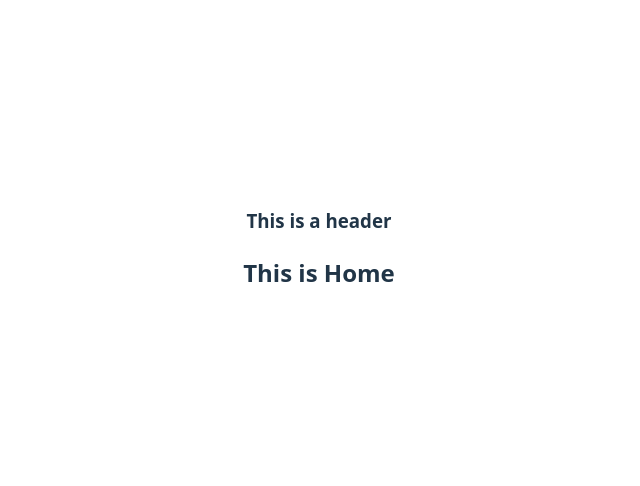
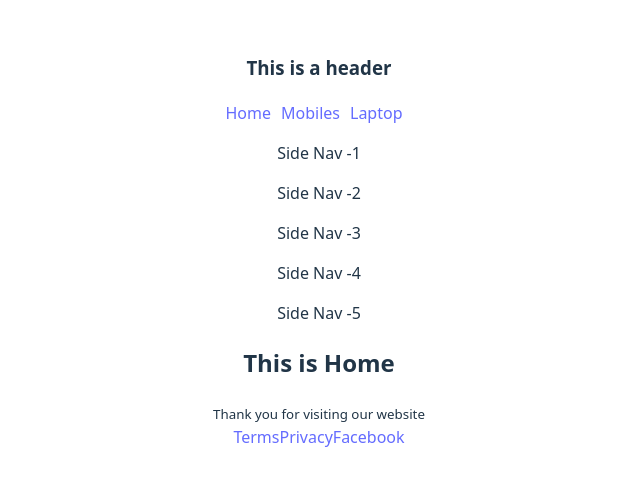
Before and after one commit to rimpakasundi07/Intro-To-React-Router, a React (Vite) app: page / in a window 1280 px wide. Shown: the part 150-636 px from the top of the page, without its empty margins (321-961 px from the left). Built offline with nearby package versions, Linux system fonts and the light colour scheme.

Commit message:
add layout structure with header, sidebar, outlet and footer

```diff
--- /dev/null
+++ b/src/componets/Footer/Footer.jsx
@@ -0,0 +1,16 @@
+import React from "react";
+
+const Footer = () => {
+  return (
+    <div>
+      <p>
+        <small>Thank you for visiting our website</small> <br></br>
+        <a href="/">Terms</a>
+        <a href="/">Privacy</a>
+        <a href="/fb">Facebook</a>
+      </p>
+    </div>
+  );
+};
+
+export default Footer;
--- /dev/null
+++ b/src/componets/Header/Header.css
@@ -0,0 +1,3 @@
+nav a {
+  margin-right: 10px;
+}
--- a/src/componets/Header/Header.jsx
+++ b/src/componets/Header/Header.jsx
@@ -1,9 +1,16 @@
 import React from "react";
+import { Link } from "react-router";
+import "./Header.css";
 
 const Header = () => {
   return (
     <div>
       <h3>This is a header</h3>
+      <nav>
+        <Link to="/">Home</Link>
+        <Link to="/mobiles">Mobiles</Link>
+        <Link to="/laptop">Laptop</Link>
+      </nav>
     </div>
   );
 };
--- /dev/null
+++ b/src/componets/Root/Root.css
@@ -0,0 +1,4 @@
+.root-main {
+  display: flex;
+  gap: 20px;
+}
--- a/src/componets/Root/Root.jsx
+++ b/src/componets/Root/Root.jsx
@@ -1,12 +1,19 @@
 import React from "react";
 import Header from "../Header/Header";
 import { Outlet } from "react-router";
+import Footer from "../Footer/Footer";
+import Sidebar from "../Sidebar/Sidebar";
+import "./Root.css";
 
 const Root = () => {
   return (
     <div>
       <Header></Header>
-      <Outlet></Outlet>
+      <div>
+        <Sidebar></Sidebar>
+        <Outlet></Outlet>
+      </div>
+      <Footer></Footer>
     </div>
   );
 };
--- /dev/null
+++ b/src/componets/Sidebar/Sidebar.jsx
@@ -0,0 +1,17 @@
+import React from "react";
+
+const Sidebar = () => {
+  return (
+    <aside>
+      <nav>
+        <p>Side Nav -1</p>
+        <p>Side Nav -2</p>
+        <p>Side Nav -3</p>
+        <p>Side Nav -4</p>
+        <p>Side Nav -5</p>
+      </nav>
+    </aside>
+  );
+};
+
+export default Sidebar;
```
